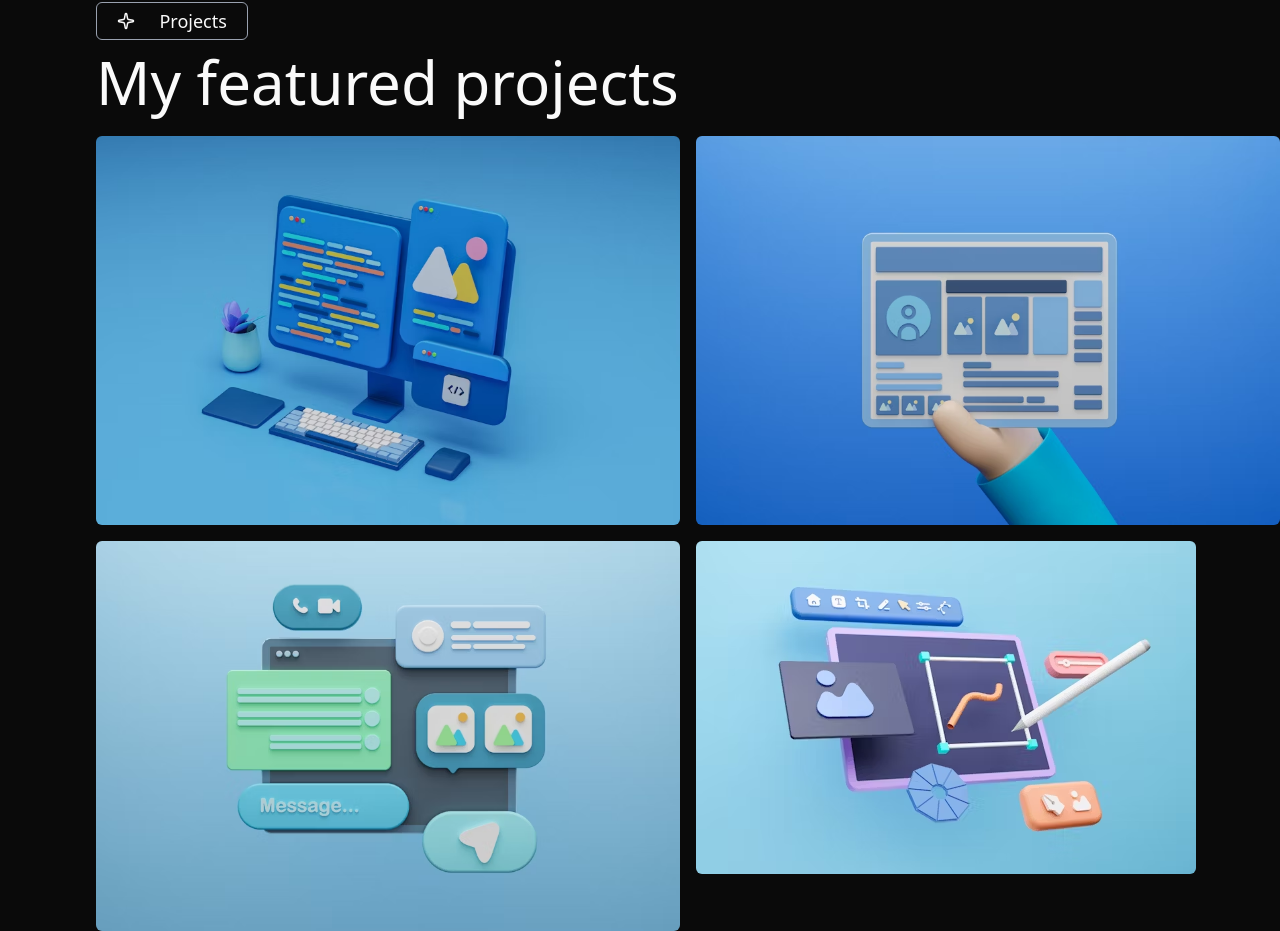
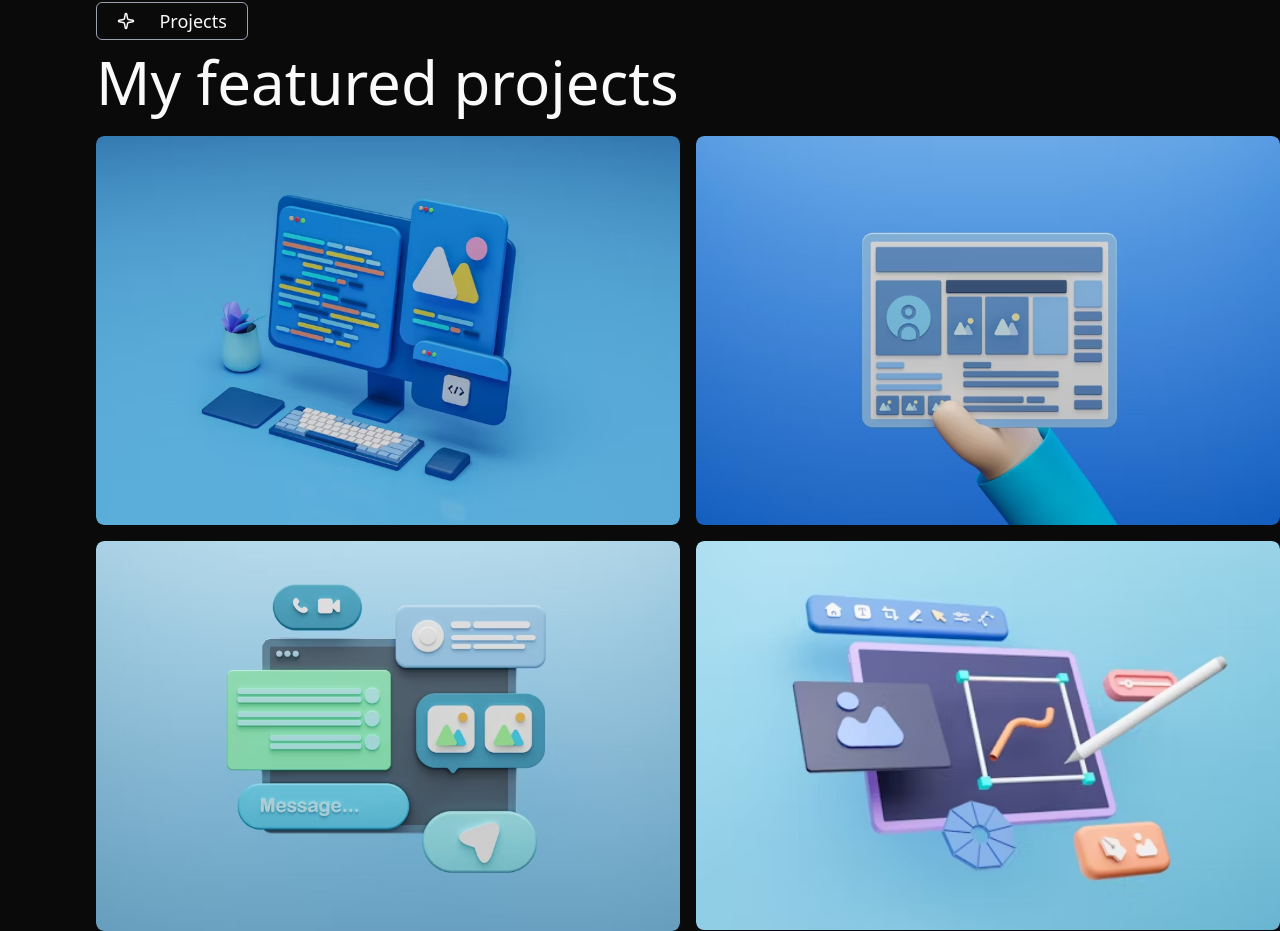
Before and after one commit to BitWizCoder/CWS-personal-portfolio, a React (Vite) app: page / in a window 1280 px wide. Shown: the part 678-1609 px from the top of the page. Built offline with nearby package versions, Linux system fonts and the light colour scheme.

Commit message:
added projects

```diff
--- a/src/components/Projects.tsx
+++ b/src/components/Projects.tsx
@@ -6,32 +6,32 @@
       <SectionIntro heading="My featured projects" subHeading="Projects" />
 
       <div className="grid grid-cols-1 md:grid-cols-2 gap-4">
-        <div>
+        <div className="overflow-hidden rounded-md">
           <img
             src="./images/project-ph-1.jpeg"
             alt="project 1"
-            className="rounded-sm"
+            className="rounded-md transition duration-500 hover:scale-115 w-full"
           />
         </div>
-        <div>
+        <div className="overflow-hidden rounded-md">
           <img
             src="./images/project-ph-2.jpeg"
             alt="project 1"
-            className="rounded-sm"
+            className="rounded-md transition duration-500 hover:scale-115 w-full"
           />
         </div>
-        <div>
+        <div className="overflow-hidden rounded-md">
           <img
             src="./images/project-ph-3.jpeg"
             alt="project 1"
-            className="rounded-sm"
+            className="rounded-md transition duration-500 hover:scale-115 w-full"
           />
         </div>
-        <div>
+        <div className="overflow-hidden rounded-md">
           <img
             src="./images/project-ph-4.jpeg"
             alt="project 1"
-            className="rounded-sm"
+            className="rounded-md transition duration-500 hover:scale-115 w-full"
           />
         </div>
       </div>
```
